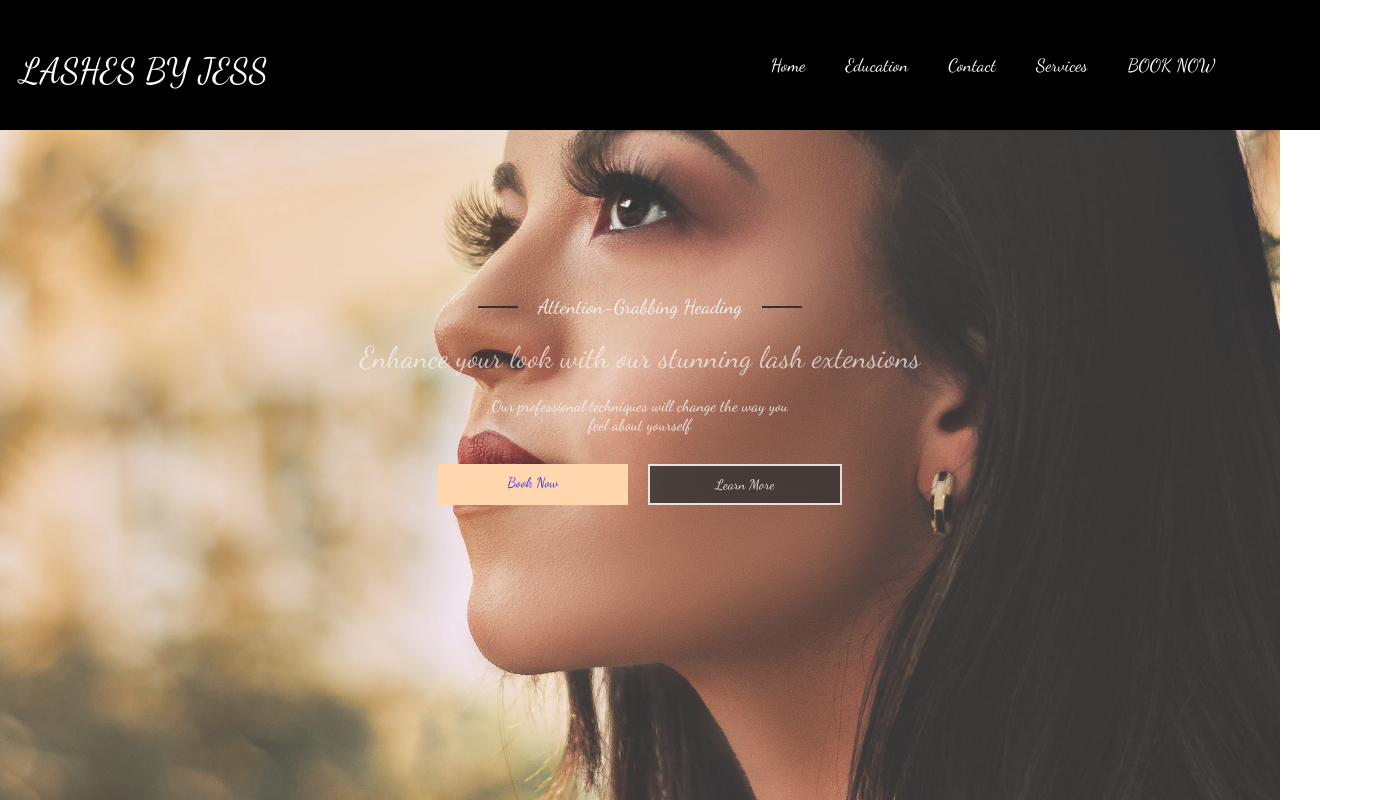
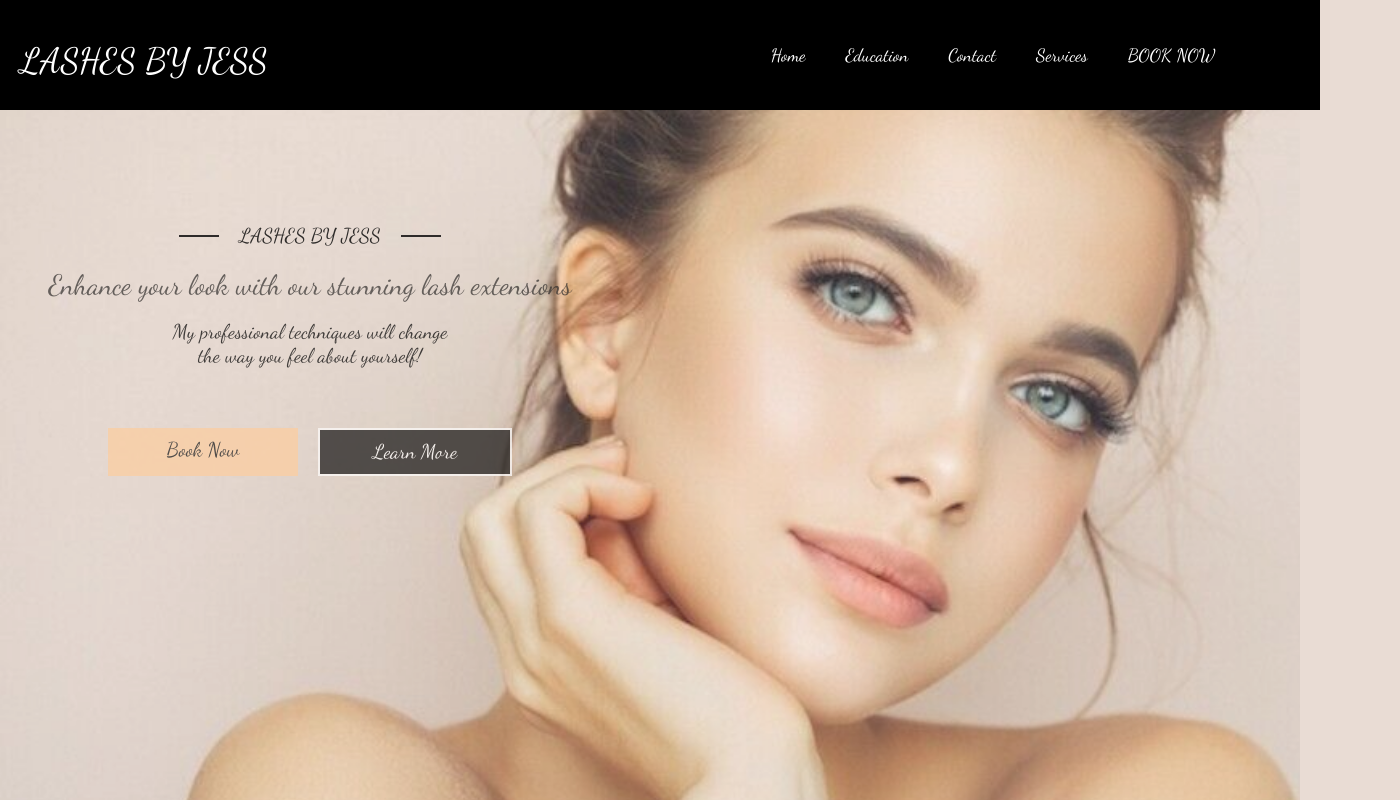
Before and after one commit to ForrestLyons/LashesByJess, a React (Create React App) app: page / in a window 1280 px wide. Shown: the top 800 px of the page, 1400 px wide, since content can reach past the window. Built offline with nearby package versions, Linux system fonts and the light colour scheme.

Commit message:
finished

```diff
--- a/sendEmail.js
+++ b/sendEmail.js
@@ -5,15 +5,15 @@ const sendEmail = async (formData) => {
   const transporter = nodemailer.createTransport({
     service: 'gmail',
     auth: {
-      user: 'forrestjlyons@gmail.com',
-      pass: 'grvn aokd liiv lyum',
+      user: 'jlcaty3@gmail.com',
+      pass: 'aguo teth uvbu gauj',
     },
   });
 
   // Setup email data
   const mailOptions = {
     from: 'your-email@gmail.com',
-    to: 'forrestjlyons@gmail.com', // Replace with the actual recipient email address
+    to: 'jlcaty3@gmail.com', // Replace with the actual recipient email address
     subject: formData.subject,
     text: `Name: ${formData.name}\nEmail: ${formData.email}\nMessage: ${formData.message}`,
   };
--- a/src/components/BookNow.js
+++ b/src/components/BookNow.js
@@ -32,7 +32,7 @@ const BookNow = () => {
     <MainDiv>
       <Title>Schedule Your Appointment Now!</Title>
       <CalendarContainer>
-        <InlineWidget url="https://calendly.com/forrestjlyons" />
+        <InlineWidget url="https://calendly.com/jlcaty3" />
       </CalendarContainer>
       <Footer/>
     </MainDiv>
--- a/src/components/Footer.js
+++ b/src/components/Footer.js
@@ -11,7 +11,7 @@ const Icon = styled.img`
 const Copyright = styled.p`
   color: #fff;
   margin: 15px 0 10px 0;
-  font-size: 1rem;
+  font-size: .6rem;
   font-weight: 300;
 `;
 
@@ -191,7 +191,7 @@ const Footer = () => {
           <MenuItem><MenuLink to="/services">Services</MenuLink></MenuItem>
           {/* <MenuItem><MenuLink href={}>Contact</MenuLink></MenuItem> */}
         </Menu>
-        <Copyright>&copy;2021 Nadine Coelho | All Rights Reserved</Copyright>
+        <Copyright>&copy;2024 LyonsDev | All Rights Reserved</Copyright>
       </FooterContainer>
   );
 }
--- a/src/components/HomePage.js
+++ b/src/components/HomePage.js
@@ -4,29 +4,34 @@ import { Link } from 'react-router-dom';
 
 
 const HomePageContainer = styled.div`
-  background-image: url('/woman.jpg');
+  background-image: url('/girl1.jpg');
+  height:800px;
   background-size: cover;
-  background-position: center;
+  background-position: left center;
   opacity: 0.8;
-  min-height: 75vh; /* Set a minimum height to cover the viewport */
+
+  width: 1300px;/* Set a minimum height to cover the viewport */
   display: flex;
   flex-direction: column;
   justify-content: center;
-  align-items: center;
+  align-items: left;
   text-align: center;
   padding-top: 300px;
+  overflow: hidden; // Prevent scrolling on the main div
+  // ... other styles ...
   /* Hide the overflow to prevent scrolling */
 `;
 
 const AttentionDiv = styled.div`
   width: 700px;
   text-align: center;
-  margin-top: -400px;
+  margin-top: -700px;
+  margin-left: -40px;
 `;
 
 const Heading5 = styled.h5`
   font-weight: 200;
-  color: #f2f2f2;
+  color: #black;
   font-size: 20px;
   display: inline-block;
   position: relative;
@@ -56,24 +61,26 @@ const Heading5 = styled.h5`
 const Heading1 = styled.h1`
   font-weight: 200;
   opacity: 0.7;
-  color: #f2f2f2;
-  font-size: 30px;
+  color: #black;
+  font-size: 28px;
   margin-top: 20px;
 `;
 
 const Paragraph = styled.p`
   opacity: 0.9;
-  color: #f2f2f2;
-  font-size: 16px;
+  color: #black;
+  font-size: 20px;
   text-align: center;
   margin: 0 auto;
   width: 300px;
+
 `;
 
 const ButtonsContainer = styled.div`
   display: flex;
   justify-content: center;
-  margin-top: 30px;
+  margin-top: 60px;
+
 `;
 
 const StyledLink = styled(Link)`
@@ -89,6 +96,9 @@ const BookNowButton = styled(StyledLink)`
   background-color: #ffcc99;
   border: none;
   width: 150px;
+  color:black;
+  font-size: 20px;
+  opacity: .8;
 `;
 
 const LearnMoreButton = styled(StyledLink)`
@@ -97,21 +107,28 @@ const LearnMoreButton = styled(StyledLink)`
   border: 2px solid white;
   width: 150px;
   opacity: 0.8;
+  font-size: 20px;
 `;
-
+const MainDiv = styled.div `
+  background-color : #E9DCD4;
+  width: 1400px;
+  height: 1000px
+  overflow: hidden; // Prevent scrolling on the main div
+  // ... other styles ...
+`
 
 
 
 const HomePage = () => {
   return (
     <div id = "home">
-
+      <MainDiv>
       <HomePageContainer>
       <AttentionDiv>
-        <Heading5>Attention-Grabbing Heading</Heading5>
+        <Heading5>LASHES BY JESS </Heading5>
         <Heading1>Enhance your look with our stunning lash extensions</Heading1>
         <Paragraph>
-          Our professional techniques will change the way you feel about yourself
+          My professional techniques will change the way you feel about yourself!
         </Paragraph>
         <ButtonsContainer>
         <BookNowButton to="/bookNow">Book Now</BookNowButton>
@@ -119,6 +136,7 @@ const HomePage = () => {
         </ButtonsContainer>
       </AttentionDiv>
     </HomePageContainer>
+    </MainDiv>
     </div>
   );
 }
--- a/src/components/Navigation.js
+++ b/src/components/Navigation.js
@@ -5,7 +5,7 @@ import styled from 'styled-components';
 
 
 const NavBar = styled.nav`
-  height: 60px;
+  height: 40px;
   background-color: black; /* Set the background color to transparent */
   padding: 35px 20px;
   display: flex;
--- a/src/components/Services.js
+++ b/src/components/Services.js
@@ -86,6 +86,14 @@ const Price = styled.p`
   margin-top: 10px; // Add some space above the price
    // Optional: to highlight the price
 `;
+const StyledLink = styled.a`
+margin-top: 10px; // Add some space above the price
+color: #000; // Set the text color
+text-decoration: none; // Remove underline from link
+display: block; // Make it a block element
+text-align: center; // Center align the text
+padding: 10px 0; // Add some padding
+border-bottom: 5px solid black;`;
 const ServicesPage = () => {
   return (
     <MainDiv>
@@ -129,6 +137,7 @@ const ServicesPage = () => {
           </Description>
         </Service>
       </ServicesContainer>
+      <StyledLink href="/extension prep.docx" target="_blank">Please review pre-appt check list.</StyledLink>
       <Footer />
     </MainDiv>
   );
```
Also changed, not shown: 1 other file (tests, documents, lock files or other folders).
